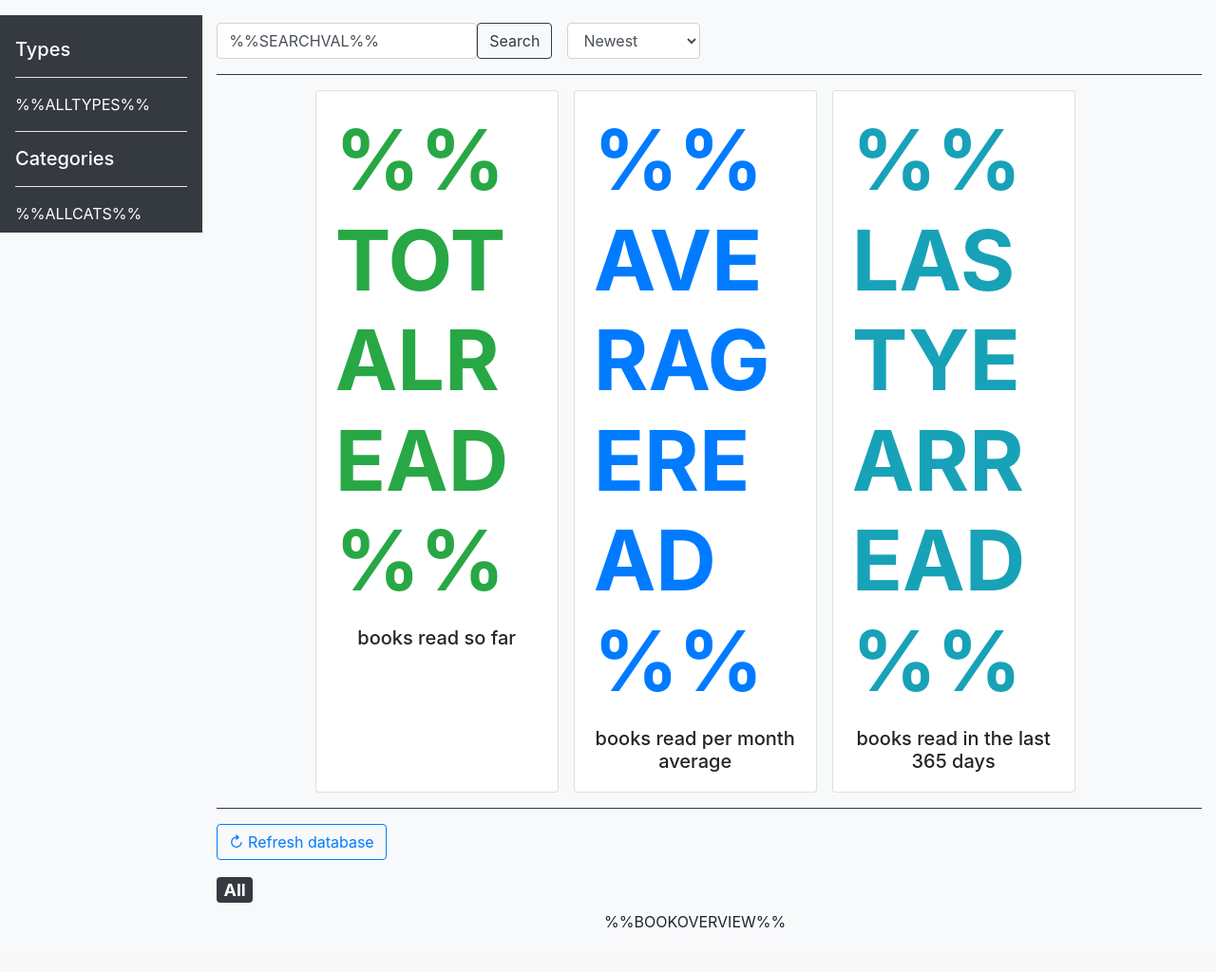
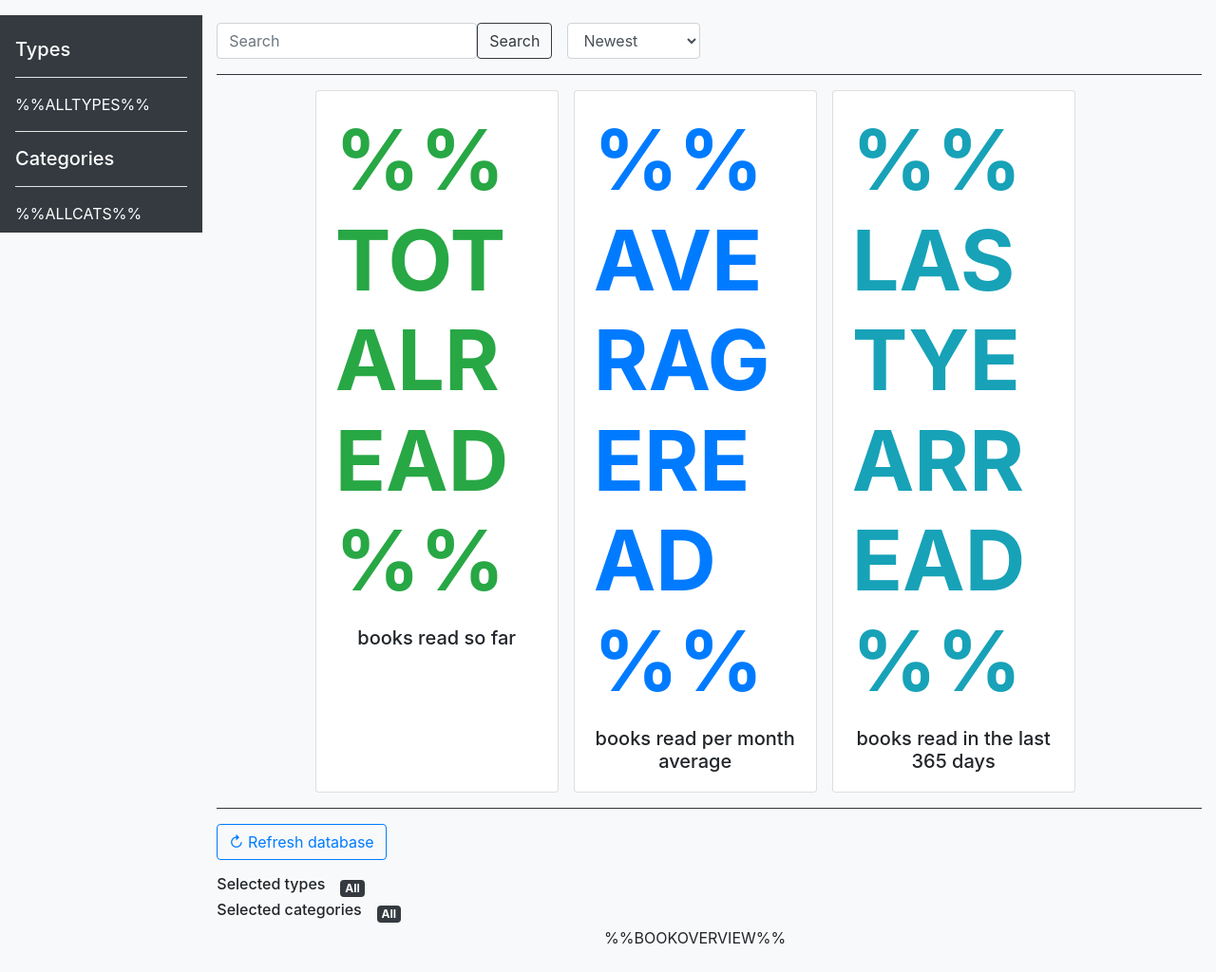
Before and after one commit to Malte311/BookLibrary, a PHP site: template src/templates/home.html in a window 1280 px wide. Shown: the part 56-1080 px from the top of the page at 95% size. Before the commit the page ends 1033 px from the top, so only its background shows below. Run offline with PHP 8.4, Linux system fonts and the light colour scheme; the template is opened without the code that fills it, so the values that code supplies are empty.

Commit message:
Badge display for filters (see #8)

```diff
--- a/src/js/filter.js
+++ b/src/js/filter.js
@@ -60,7 +60,7 @@ class Filter {
 				[Filter.filterType]: Filter.selectedTypes
 			}
 		}));
-		console.log(data)
+
 		data = Object.entries(JSON.parse(data)).map(e => e[1]);
 
 		for (let id = 0; id < numBooks; id++) {
@@ -70,5 +70,26 @@ class Filter {
 				$(`[id='${id}']`).hide();
 			}
 		}
+
+		Filter.displayBadges();
+	}
+
+	/**
+	 * Displays badges for the currently selected types and categories.
+	 */
+	static displayBadges() {
+		for (let filter of [Filter.filterCats, Filter.filterType]) {
+			let array = filter === Filter.filterCats ? Filter.selectedCats : Filter.selectedTypes;
+
+			if (!(array.length > 0)) {
+				$(`#${filter}Badges`).html('<span class="badge badge-dark">All</span>');
+			} else {
+				$(`#${filter}Badges`).html('');
+				array.forEach(val => {
+					let str = `<span class="badge badge-warning mr-2">${val}</span>`;
+					$(`#${filter}Badges`).append(str);
+				});
+			}
+		}
 	}
 }
--- a/src/js/state.js
+++ b/src/js/state.js
@@ -1,10 +1,14 @@
 $(function() {
 	'use strict';
 
-	// Restores the select element for sorting options
+	// Restores the selected element for sorting options and the searched value (if existing)
 	window.location.search.substr(1).split("&").forEach(val => {
 		if (val.includes('SORTVAL')) {
 			$(`#sort option[value=${val.split('=')[1]}]`).prop('selected', true);
 		}
+
+		if (val.includes('SEARCHVAL')) {
+			$('#search').val(val.split('=')[1]);
+		}
 	});
 });
--- a/src/php/HomeView.php
+++ b/src/php/HomeView.php
@@ -19,9 +19,6 @@ class HomeView extends View {
 		View::__construct($template);
 
 		$this->bookManager = new BookManager();
-
-		$searchVal = isset($_GET['SEARCHVAL']) ? $_GET['SEARCHVAL'] : '';
-		$this->template->addReplacement("%%SEARCHVAL%%", htmlentities($searchVal, ENT_QUOTES));
 
 		$this->loadStatistics();
 		$this->loadTypes();
--- a/src/templates/home.html
+++ b/src/templates/home.html
@@ -54,7 +54,7 @@
 				<div class="row">
 					<div class="col-12 py-4">
 						<form class="form-inline my-2 my-lg-0" method="get">
-							<input class="form-control" type="search" value="%%SEARCHVAL%%"
+							<input id="search" class="form-control" type="search"
 									placeholder="Search" name="SEARCHVAL">
 							<button class="btn btn-outline-dark ml-0" type="submit">Search</button>
 							<select id="sort" class="form-control ml-3" name="SORTVAL"
@@ -94,7 +94,18 @@
 							</form>
 						</div>
 						<div>
-							<h4><span class="badge badge-dark">All</span></h4>
+							<div class="container row justify-content-left align-self-left">
+								<h6><span class="mr-3">Selected types</span></h6>
+								<div id="typesBadges">
+									<span class="badge badge-dark">All</span>
+								</div>
+							</div>
+							<div class="container row justify-content-left align-self-left">
+								<h6><span class="mr-3">Selected categories</span></h6>
+								<div id="categoriesBadges">
+									<span class="badge badge-dark">All</span>
+								</div>
+							</div>
 						</div>
 						<div class="col-12 container row justify-content-center align-self-center">
 							%%BOOKOVERVIEW%%
@@ -111,6 +122,6 @@
 
 	<script language="javascript" src="%%SERVERURL%%/lib/jquery.js"></script>
 	<script language="javascript" src="%%SERVERURL%%/js/state.js"></script>
-	<script language="javascript" src="%%SERVERURL%%/js/filter.js"></script>
+	<script language="javascript" src="%%SERVERURL%%/js/Filter.js"></script>
 </body>
 </html>
```
